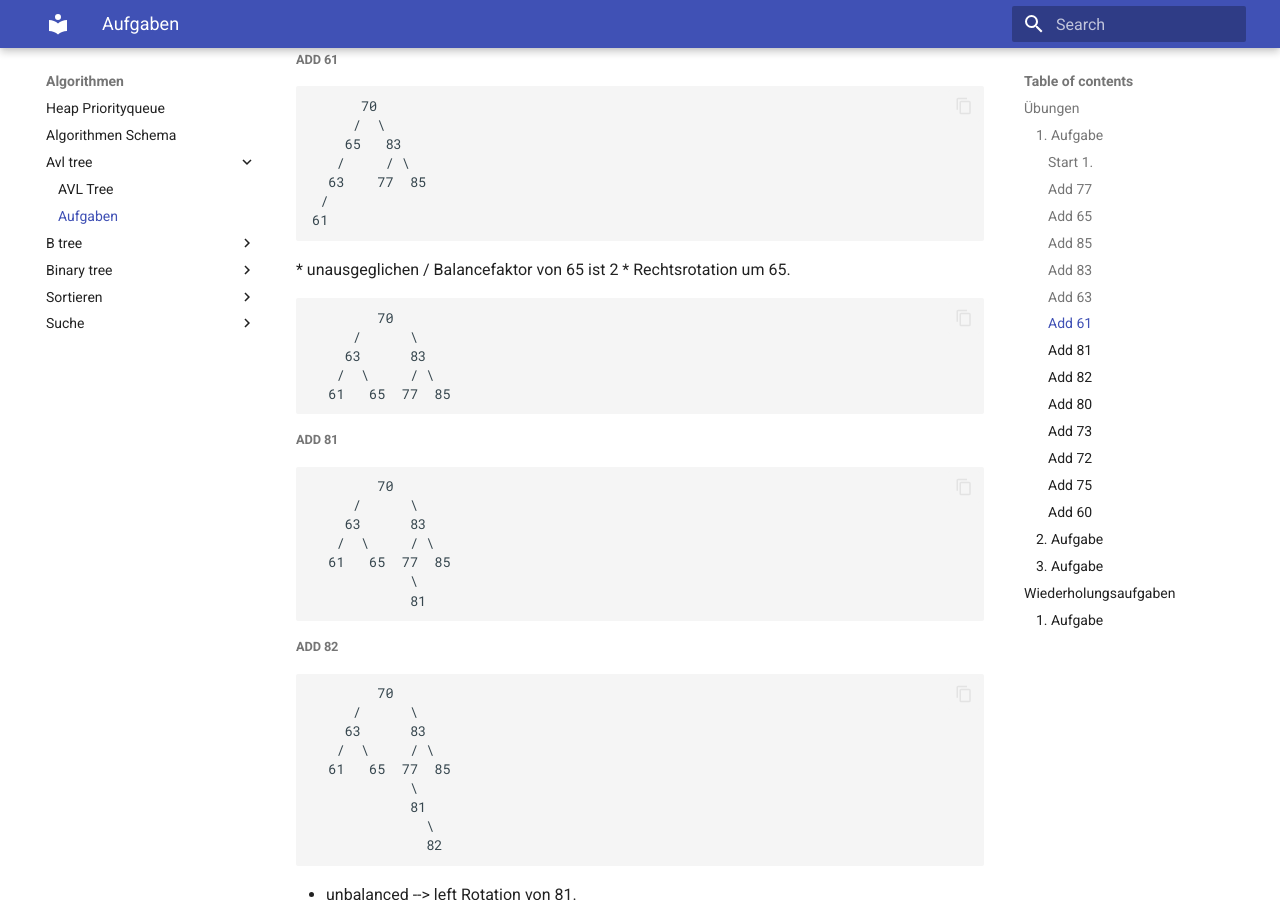
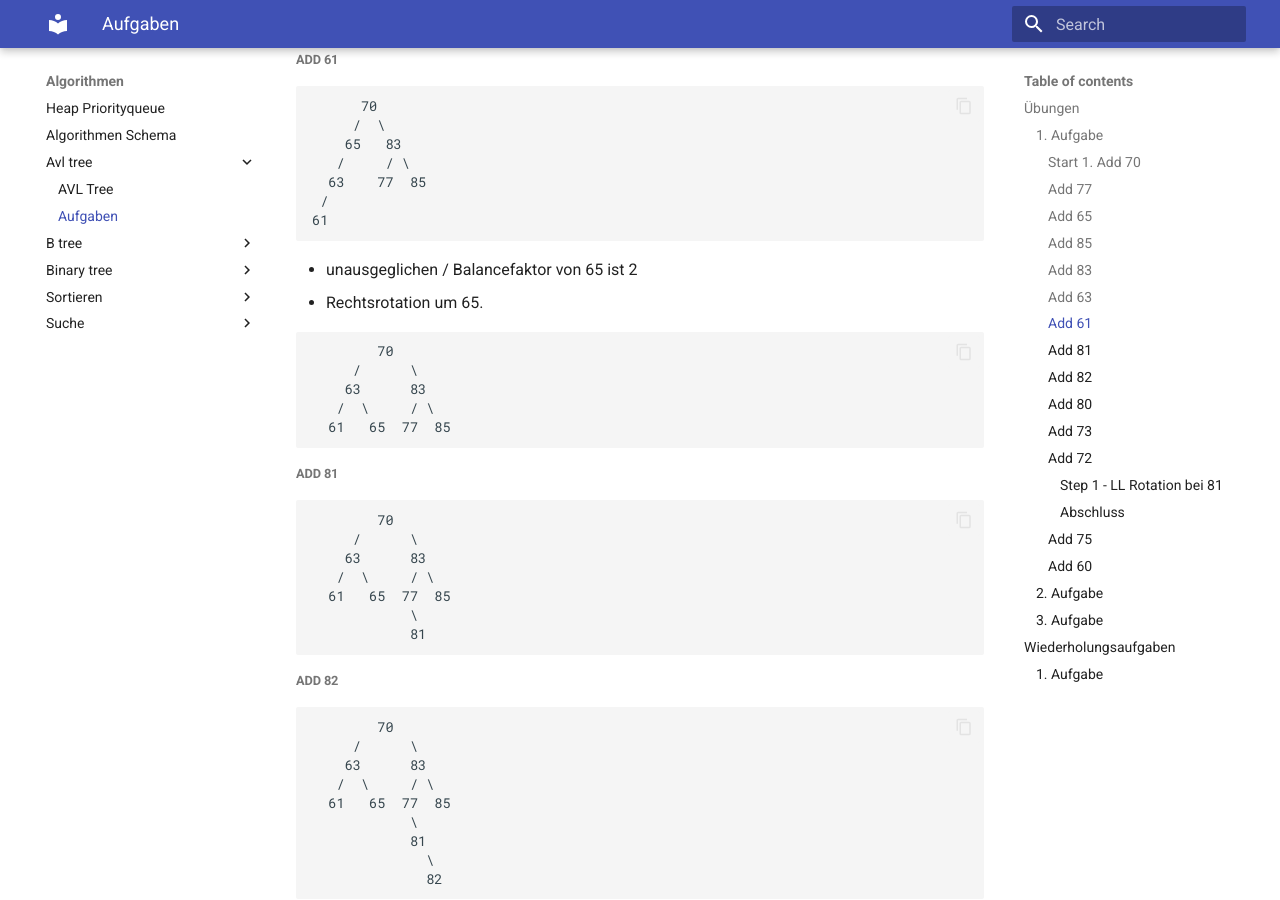
Before and after one commit to tsolenthaler/zbwAlgDs, an MkDocs documentation site: the page built from docs/algorithmen/avl-tree/z_aufgaben.md, in a window 1280 px wide and 900 px high, scrolled down 1519 px. Built offline with MkDocs 1.6.1 and Material for MkDocs 9.7.7, drawn with Linux system fonts in a browser that asks for light colours; some of the changed text lies outside the part shown.

Commit message:
Enhance AVL tree exercise documentation with additional steps and LL rotation example

````diff
--- a/docs/algorithmen/avl-tree/z_aufgaben.md
+++ b/docs/algorithmen/avl-tree/z_aufgaben.md
@@ -9,7 +9,7 @@
 70, 77, 65, 85, 83, 63, 61, 81, 82, 80, 73, 72, 75, 60
 ```
 
-##### Start 1.
+##### Start 1. Add 70
 
 ```
 70
@@ -78,6 +78,7 @@
  /
 61
 ```
+
 * unausgeglichen / Balancefaktor von 65 ist 2
 * Rechtsrotation um 65.
 
@@ -116,6 +117,7 @@
 
 * unbalanced --> left Rotation von 81.
 
+
 ```
         70
      /      \
@@ -141,6 +143,7 @@
 ```
 
 * unbalanced --> Right Rotation von 81
+
 
 ```
         70
@@ -179,6 +182,21 @@
 * Steps ???
       * 70 zu 77
       *
+
+###### Step 1 - LL Rotation bei 81
+```
+        70
+     /       \
+    63          81
+   /  \      /     \
+  61   65   77      83
+           / \      / \
+          73  80   82  85
+          /
+         72
+```
+
+###### Abschluss
 
 ```
                77
````
